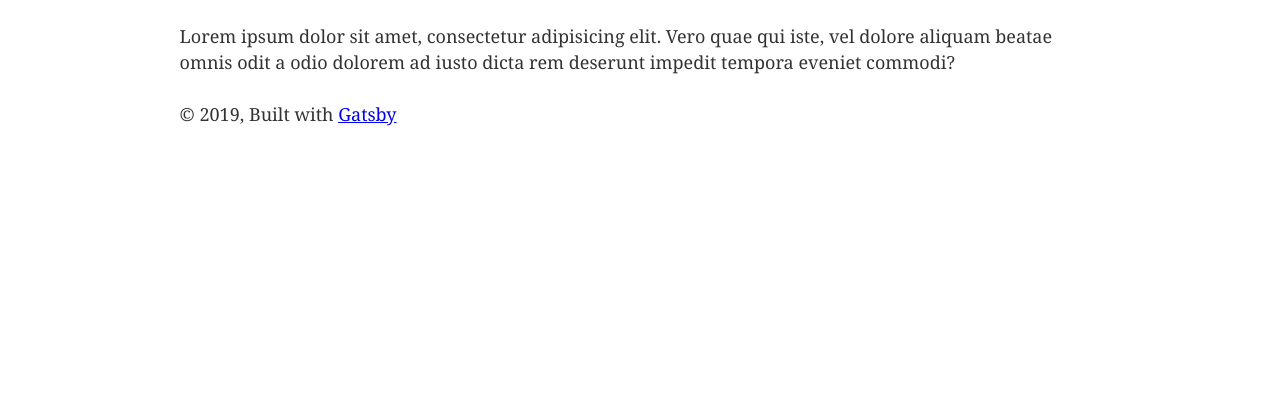
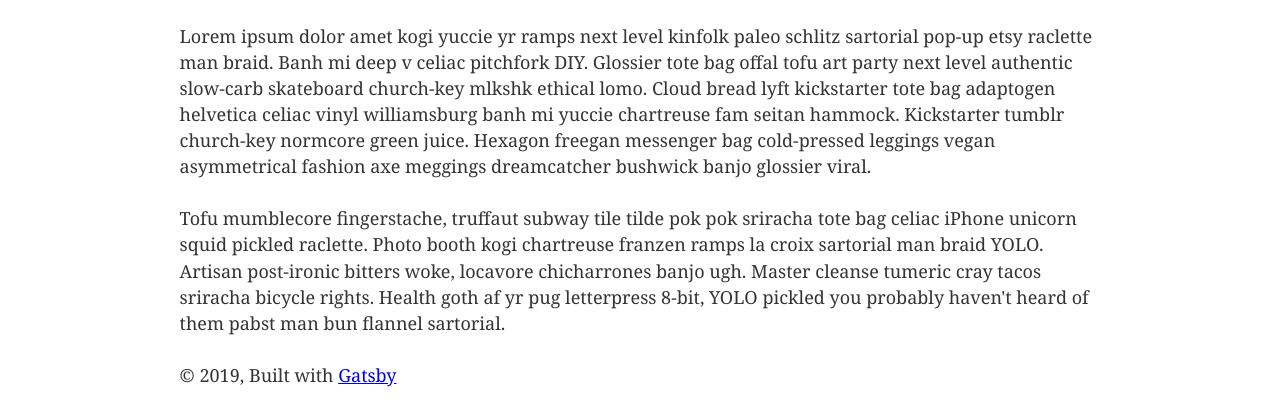
Before and after one commit to paigen11/contentful-netlify, a Gatsby site: page /about in a window 1280 px wide. Shown: the part 634-1048 px from the top of the page. Before the commit the page ends 800 px from the top, so only its background shows below. Built offline with nearby package versions, Linux system fonts and the light colour scheme; Gatsby itself is replaced by a stand-in of ours.

Commit message:
adding in post excerpts and post ends

```diff
--- a/gatsby-config.js
+++ b/gatsby-config.js
@@ -23,6 +23,12 @@ module.exports = {
         path: `${__dirname}/src/`,
       },
     },
+    {
+      resolve: `gatsby-transformer-remark`,
+      options: {
+        excerpt_separator: `<!-- end -->`,
+      },
+    },
     `gatsby-plugin-sharp`,
     {
       resolve: `gatsby-plugin-manifest`,
--- a/package.json
+++ b/package.json
@@ -6,6 +6,7 @@
   "author": "Kyle Mathews <mathews.kyle@gmail.com>",
   "dependencies": {
     "gatsby": "^2.1.11",
+    "gatsby-cli": "^2.4.12",
     "gatsby-image": "^2.0.30",
     "gatsby-plugin-manifest": "^2.0.18",
     "gatsby-plugin-offline": "^2.0.24",
--- a/src/pages/about.js
+++ b/src/pages/about.js
@@ -7,9 +7,24 @@ export default class About extends Component {
       <Layout>
         <h1>About Us</h1>
         <p>
-          Lorem ipsum dolor sit amet, consectetur adipisicing elit. Vero quae
-          qui iste, vel dolore aliquam beatae omnis odit a odio dolorem ad iusto
-          dicta rem deserunt impedit tempora eveniet commodi?
+          Lorem ipsum dolor amet kogi yuccie yr ramps next level kinfolk paleo
+          schlitz sartorial pop-up etsy raclette man braid. Banh mi deep v
+          celiac pitchfork DIY. Glossier tote bag offal tofu art party next
+          level authentic slow-carb skateboard church-key mlkshk ethical lomo.
+          Cloud bread lyft kickstarter tote bag adaptogen helvetica celiac vinyl
+          williamsburg banh mi yuccie chartreuse fam seitan hammock. Kickstarter
+          tumblr church-key normcore green juice. Hexagon freegan messenger bag
+          cold-pressed leggings vegan asymmetrical fashion axe meggings
+          dreamcatcher bushwick banjo glossier viral.
+        </p>
+        <p>
+          Tofu mumblecore fingerstache, truffaut subway tile tilde pok pok
+          sriracha tote bag celiac iPhone unicorn squid pickled raclette. Photo
+          booth kogi chartreuse franzen ramps la croix sartorial man braid YOLO.
+          Artisan post-ironic bitters woke, locavore chicharrones banjo ugh.
+          Master cleanse tumeric cray tacos sriracha bicycle rights. Health goth
+          af yr pug letterpress 8-bit, YOLO pickled you probably haven't heard
+          of them pabst man bun flannel sartorial.
         </p>
       </Layout>
     );
```
Also changed, not shown: src/components/Posts/PostListing.js (+12 -1 lines), src/pages/index.js (+6 -5 lines), src/posts/post.md (+7 -1 lines), 1 other file.
